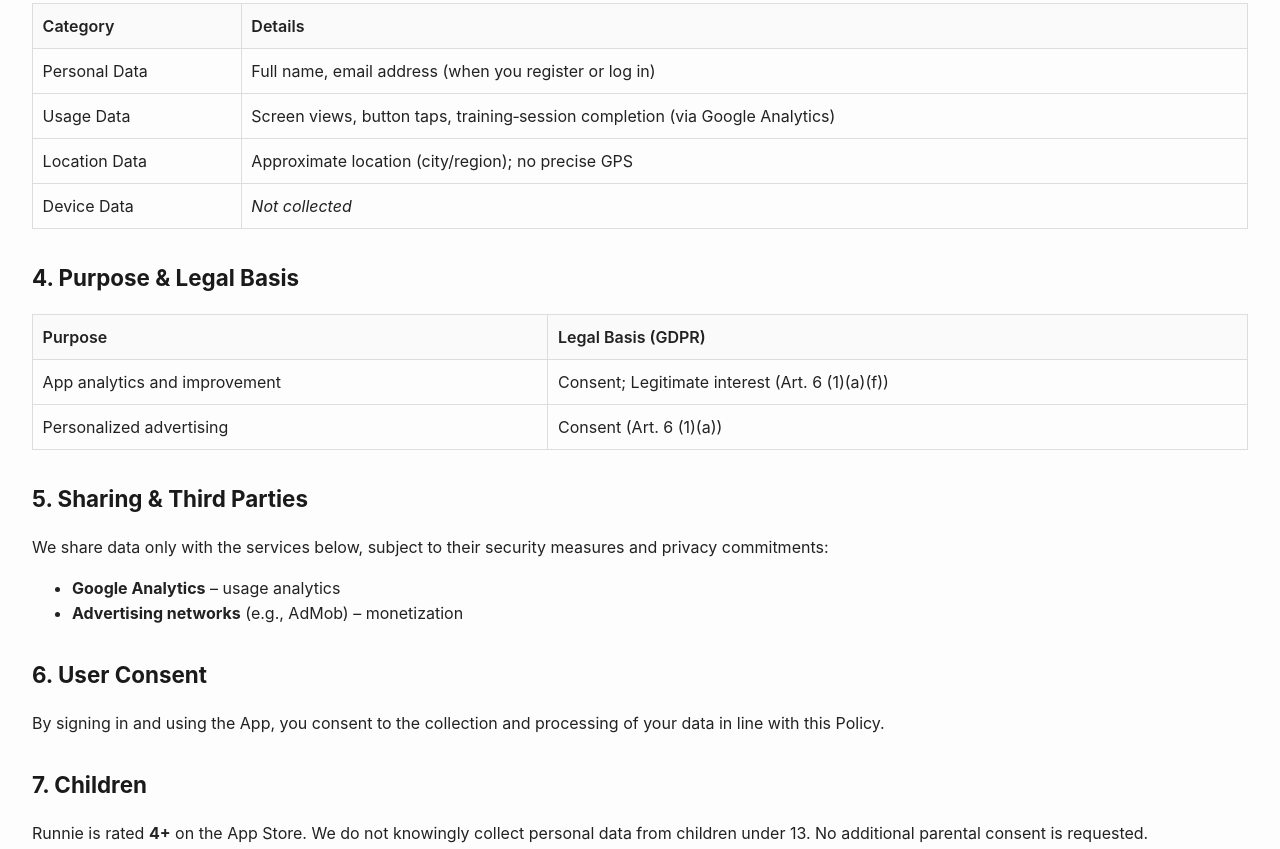
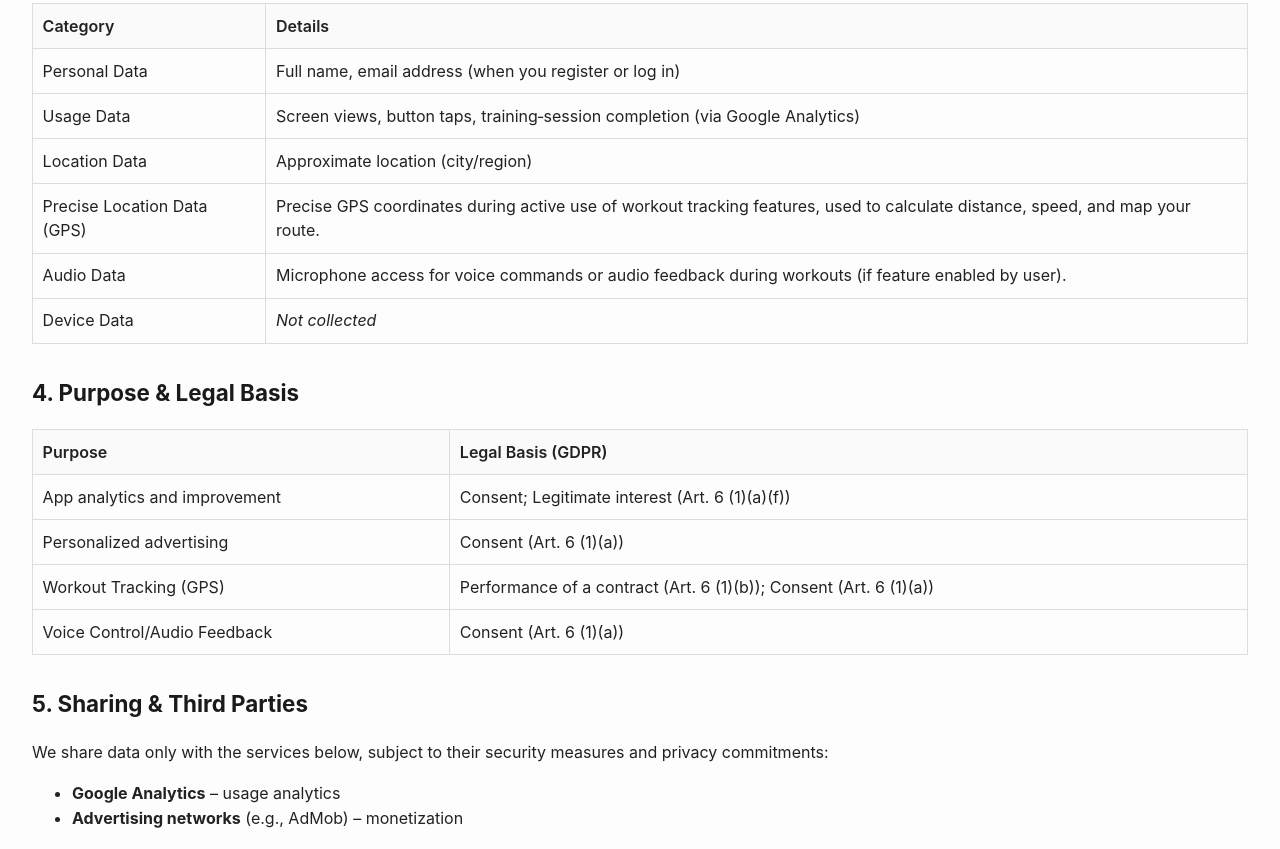
Before and after one commit to dzmitrybaranau/runnie-privacy-policy, a plain HTML site: page en/index.html in a window 1280 px wide. Shown: the part 480-1329 px from the top of the page. Drawn offline with Linux system fonts and the light colour scheme.

Commit message:
docs: update Russian privacy policy with GPS and audio data usage

```diff
--- a/en/index.html
+++ b/en/index.html
@@ -1,4 +1,3 @@
-
 <!DOCTYPE html>
 <html lang="en">
 <head>
@@ -26,7 +25,7 @@
 </head>
 <body>
   <h1>Privacy Policy</h1>
-  <p><strong>Last updated:</strong> 2 May 2025</p>
+  <p><strong>Last updated:</strong> May 13, 2025</p>
 
   <h2>1. Who We Are</h2>
   <p>This Privacy Policy explains how <strong>SopraDev</strong> ("we", "us", "our")—developer <strong>Dzmitry Baranau</strong>—collects, uses, discloses and protects your information when you use the mobile application <em>Runnie</em> (the "App").</p>
@@ -53,7 +52,15 @@
       </tr>
       <tr>
         <td>Location Data</td>
-        <td>Approximate location (city/region); no precise GPS</td>
+        <td>Approximate location (city/region)</td>
+      </tr>
+      <tr>
+        <td>Precise Location Data (GPS)</td>
+        <td>Precise GPS coordinates during active use of workout tracking features, used to calculate distance, speed, and map your route.</td>
+      </tr>
+      <tr>
+        <td>Audio Data</td>
+        <td>Microphone access for voice commands or audio feedback during workouts (if feature enabled by user).</td>
       </tr>
       <tr>
         <td>Device Data</td>
@@ -77,6 +84,14 @@
       </tr>
       <tr>
         <td>Personalized advertising</td>
+        <td>Consent (Art.&nbsp;6&nbsp;(1)(a))</td>
+      </tr>
+      <tr>
+        <td>Workout Tracking (GPS)</td>
+        <td>Performance of a contract (Art.&nbsp;6&nbsp;(1)(b)); Consent (Art.&nbsp;6&nbsp;(1)(a))</td>
+      </tr>
+      <tr>
+        <td>Voice Control/Audio Feedback</td>
         <td>Consent (Art.&nbsp;6&nbsp;(1)(a))</td>
       </tr>
     </tbody>
```
Also changed, not shown: ru/index.html (+18 -2 lines).
